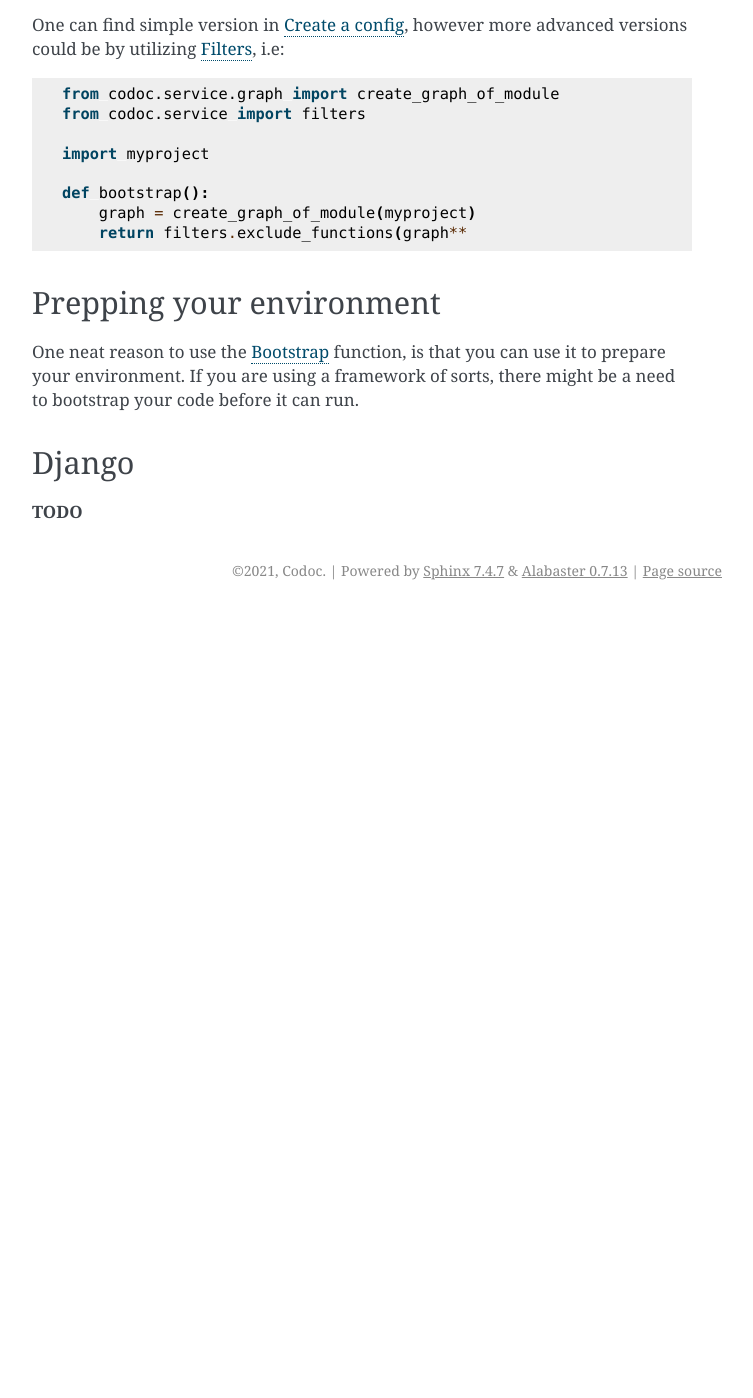
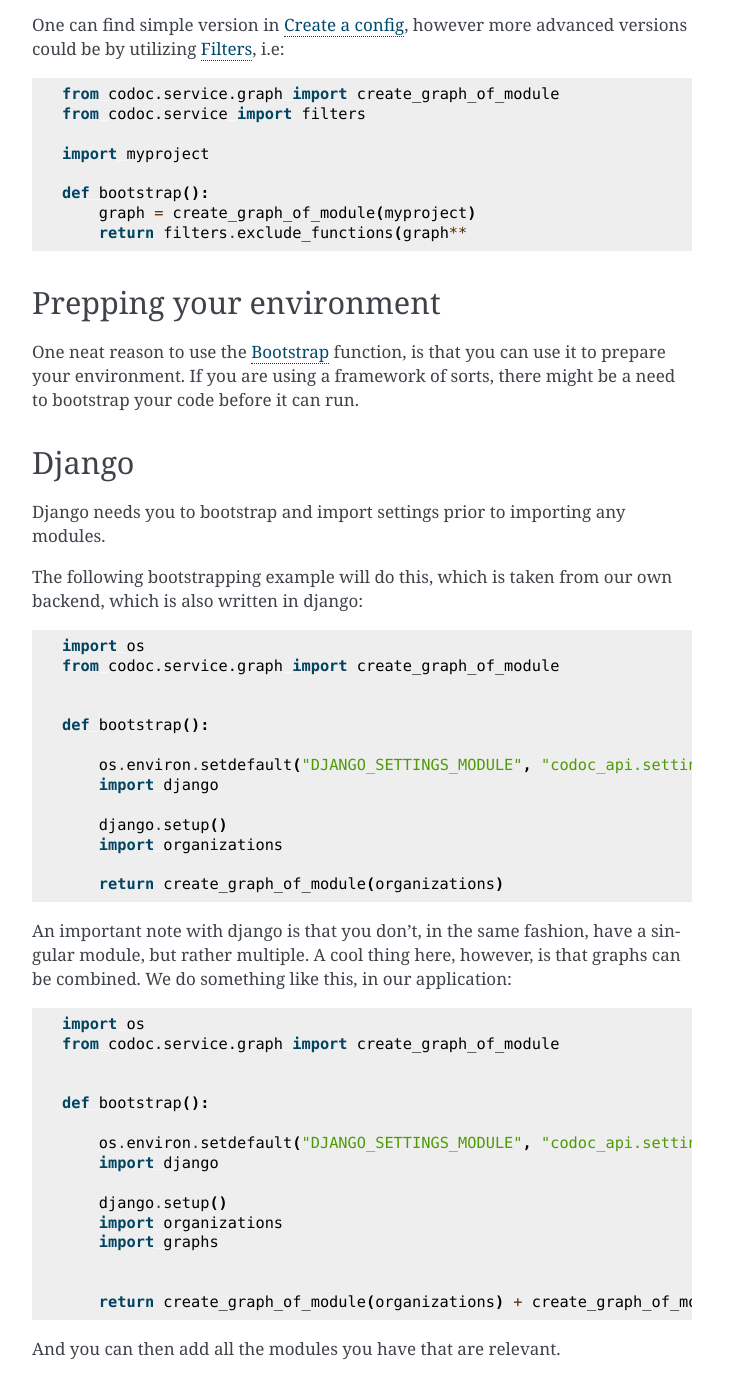
Before and after one commit to svadilfare/codoc-python, a Sphinx documentation site: the page built from docs/reference/config.rst, in a window 1280 px wide and 1400 px high, scrolled down 494 px. Shown: the whole window, without its empty margins (388-1141 px from the left). Built offline with Sphinx 7.4.7, drawn with Linux system fonts in a browser that asks for light colours; before the commit the page ends 1104 px from its top, so only the background shows below that.

Commit message:
Fixed bootstrapping conf

```diff
--- a/docs/conf.py
+++ b/docs/conf.py
@@ -15,7 +15,7 @@
 import os
 import sys
 
-sys.path.insert(0, os.path.abspath("../src/codoc/"))
+sys.path.insert(0, os.path.abspath("../src/"))
 
 
 # -- Project information -----------------------------------------------------
--- a/docs/reference/config.rst
+++ b/docs/reference/config.rst
@@ -53,4 +53,49 @@ a need to bootstrap your code before it can run.
 Django
 ---------
 
-**TODO**
+Django needs you to bootstrap and import settings prior to importing any
+modules.
+
+The following bootstrapping example will do this, which is taken from our own
+backend, which is also written in django:
+
+.. code-block:: python
+
+    import os
+    from codoc.service.graph import create_graph_of_module
+
+
+    def bootstrap():
+
+        os.environ.setdefault("DJANGO_SETTINGS_MODULE", "codoc_api.settings")
+        import django
+
+        django.setup()
+        import organizations
+
+        return create_graph_of_module(organizations)
+
+
+An important note with django is that you don't, in the same fashion, have a
+singular module, but rather multiple. A cool thing here, however, is that graphs
+can be combined. We do something like this, in our application:
+
+.. code-block:: python
+
+    import os
+    from codoc.service.graph import create_graph_of_module
+
+
+    def bootstrap():
+
+        os.environ.setdefault("DJANGO_SETTINGS_MODULE", "codoc_api.settings")
+        import django
+
+        django.setup()
+        import organizations
+        import graphs
+
+
+        return create_graph_of_module(organizations) + create_graph_of_module(graphs)
+
+And you can then add all the modules you have that are relevant.
```
Also changed, not shown: 6 other files.
